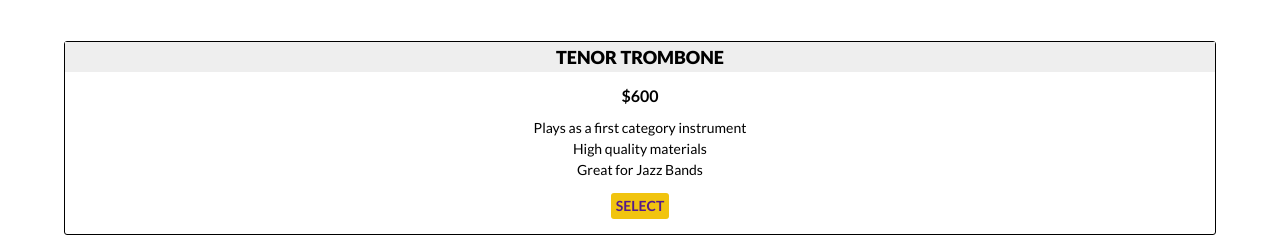
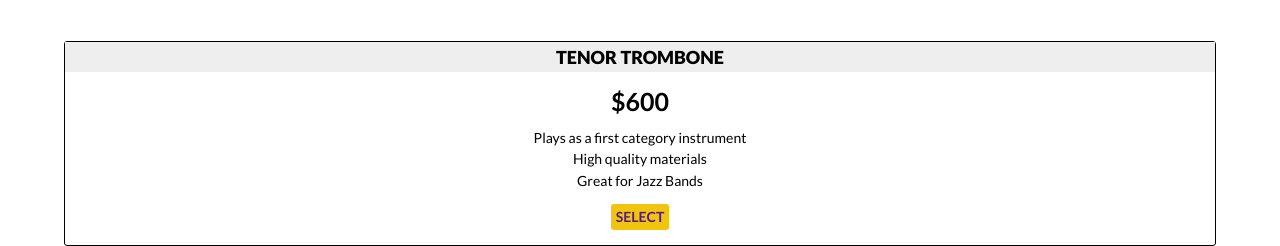
Before and after one commit to darubiomunoz/portfolio-05-productlandingpage, a website: page index.html in a window 1280 px wide. Shown: the part 669-915 px from the top of the page. Drawn offline with nearby package versions, Linux system fonts and the light colour scheme; files whose address does not match are found by name.

Commit message:
Price font size modification

```diff
--- a/src/css/components/_pricings.scss
+++ b/src/css/components/_pricings.scss
@@ -15,7 +15,7 @@
 
     &__price {
         margin: $padding-medium 0;
-        font-size: 1.6rem;
+        font-size: 2.5rem;
         font-weight: $font-weight-bold
     }
 
```
Also changed, not shown: src/css/index.css.
